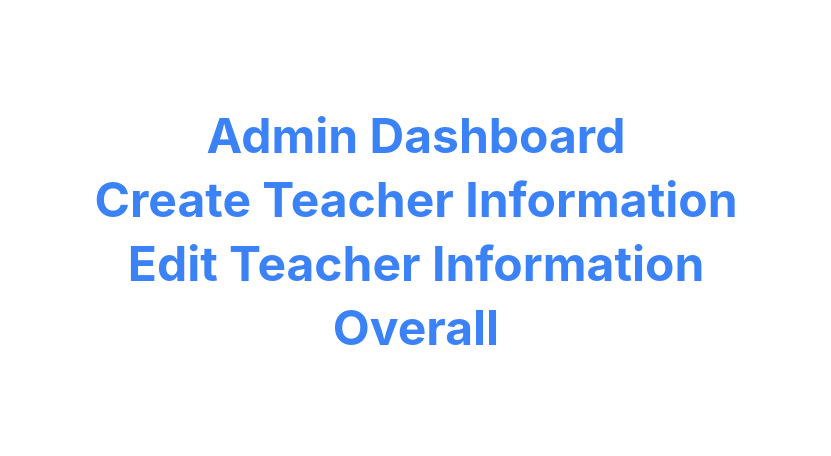
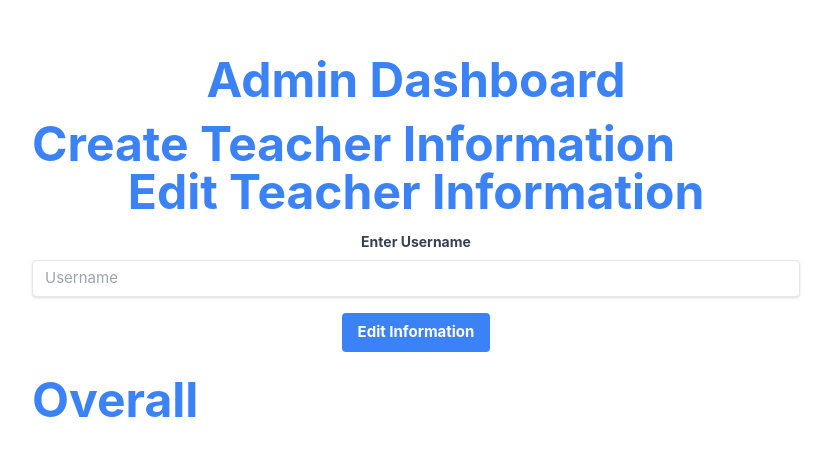
Before and after one commit to SE331-2023-project1/project-02-kwai3tua-frontend, a Vue app: page /AdDashboard in a window 1280 px wide. Shown: the part 160-616 px from the top of the page, without its empty margins (224-1055 px from the left). Built offline with nearby package versions, Linux system fonts and the light colour scheme.

Commit message:
Routerlink to each page on Admin Dashboard

```diff
--- a/src/views/AdDashboardView.vue
+++ b/src/views/AdDashboardView.vue
@@ -8,14 +8,34 @@ import { RouterLink } from 'vue-router';
         <div class="w-full max-w-screen-md">
             <h1 class="text-5xl font-bold text-blue-500 mb-4 text-center">Admin Dashboard</h1>
         </div>
+
+        <!-- Create Teacher Information Section -->
         <div class="w-full max-w-screen-md">
-            <h1 class="text-5xl font-bold text-blue-500 mb-4 text-center">Create Teacher Information</h1>
+            <RouterLink to="/createteacher" class="text-5xl font-bold text-blue-500 mb-4 text-center">Create Teacher
+                Information</RouterLink>
         </div>
+
+        <!-- Edit Teacher Information Section -->
         <div class="w-full max-w-screen-md">
             <h1 class="text-5xl font-bold text-blue-500 mb-4 text-center">Edit Teacher Information</h1>
+            <div class="flex flex-col items-center mb-6"> <!-- Wrap in a flex container -->
+                <label class="block text-gray-700 text-sm font-bold mb-2" for="username">Enter Username</label>
+                <input
+                    class="shadow appearance-none border rounded w-full py-2 px-3 text-gray-700 leading-tight focus:outline-none focus:shadow-outline"
+                    id="username" type="text" placeholder="Username" />
+                <!-- New RouterLink for editing information -->
+                <RouterLink to="/Addashboard"
+                    class="mt-4 bg-blue-500 hover:bg-blue-700 text-white font-bold py-2 px-4 rounded focus:outline-none focus:shadow-outline">
+                    Edit Information
+                </RouterLink>
+            </div>
         </div>
+
+        <!-- Overall Section -->
         <div class="w-full max-w-screen-md">
-            <h1 class="text-5xl font-bold text-blue-500 mb-4 text-center">Overall</h1>
+            <RouterLink to="/AdOverall" class="text-5xl font-bold text-blue-500 mb-4 text-center">Overall
+            </RouterLink>
+
         </div>
     </div>
 </template>
```
